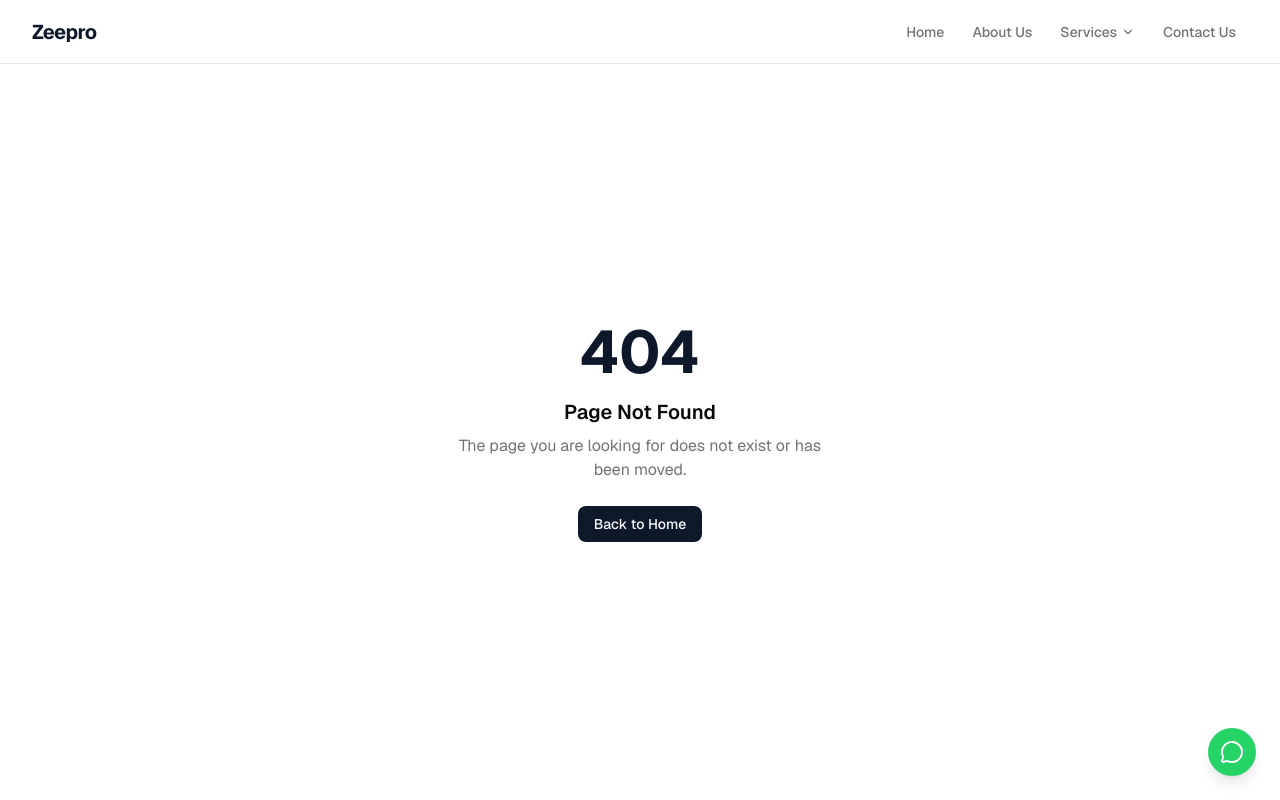
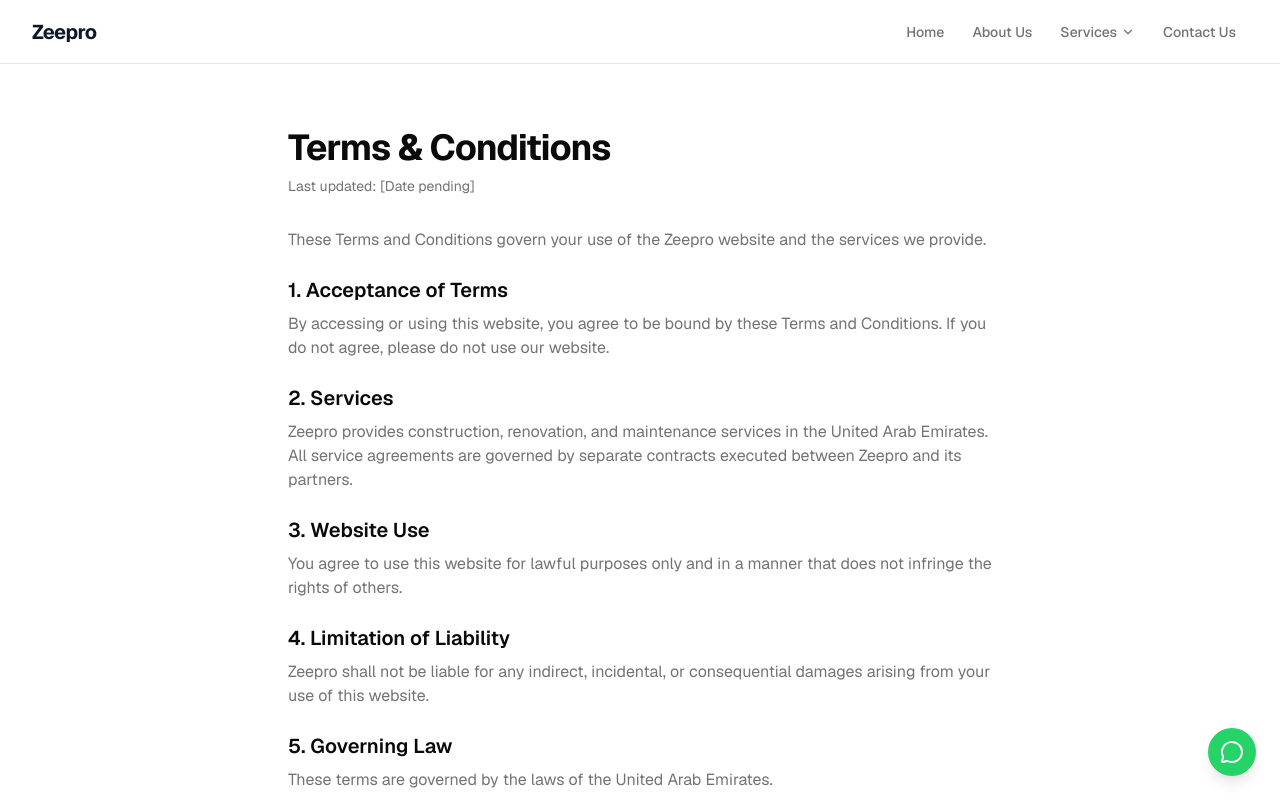
Before and after one commit to zee-pro/zeepro-services, a Next.js app: page /terms in a window 1280 px wide. Before the commit this address had no page. Shown: the top 800 px of the page. Built offline with nearby package versions, Linux system fonts and the light colour scheme.

Commit message:
phase 6: legal pages — privacy policy, terms & conditions

```diff
--- /dev/null
+++ b/src/app/privacy-policy/page.tsx
@@ -0,0 +1,73 @@
+import type { Metadata } from "next";
+
+export const metadata: Metadata = {
+  title: "Privacy Policy",
+  robots: { index: false },
+};
+
+export default function PrivacyPolicyPage() {
+  return (
+    <div className="mx-auto max-w-3xl px-4 py-16 sm:px-6 lg:px-8">
+      <h1 className="text-3xl font-bold tracking-tight text-foreground sm:text-4xl">
+        Privacy Policy
+      </h1>
+      <p className="mt-2 text-sm text-muted-foreground">
+        Last updated: [Date pending]
+      </p>
+
+      {/* TODO: [Legal/Client] Provide complete Privacy Policy text */}
+      <div className="mt-8 space-y-6 text-muted-foreground">
+        <p>
+          This Privacy Policy describes how Zeepro collects, uses, and
+          protects your personal information when you use our website and
+          services.
+        </p>
+
+        <section>
+          <h2 className="text-xl font-semibold text-foreground">
+            1. Information We Collect
+          </h2>
+          <p className="mt-2">
+            We collect information you provide directly to us, such as your
+            name, email address, phone number, and company name when you submit
+            our contact form.
+          </p>
+        </section>
+
+        <section>
+          <h2 className="text-xl font-semibold text-foreground">
+            2. How We Use Your Information
+          </h2>
+          <p className="mt-2">
+            We use the information we collect to respond to your inquiries,
+            provide our services, and communicate with you about your projects.
+          </p>
+        </section>
+
+        <section>
+          <h2 className="text-xl font-semibold text-foreground">
+            3. Data Protection
+          </h2>
+          <p className="mt-2">
+            We implement appropriate security measures to protect your personal
+            information from unauthorized access, alteration, or disclosure.
+          </p>
+        </section>
+
+        <section>
+          <h2 className="text-xl font-semibold text-foreground">
+            4. Contact Us
+          </h2>
+          <p className="mt-2">
+            If you have any questions about this Privacy Policy, please contact
+            us using the information provided on our Contact page.
+          </p>
+        </section>
+
+        <p className="border-t border-border pt-6 text-xs italic text-muted-foreground/60">
+          Full Privacy Policy text pending client legal review and approval.
+        </p>
+      </div>
+    </div>
+  );
+}
--- /dev/null
+++ b/src/app/terms/page.tsx
@@ -0,0 +1,83 @@
+import type { Metadata } from "next";
+
+export const metadata: Metadata = {
+  title: "Terms & Conditions",
+  robots: { index: false },
+};
+
+export default function TermsPage() {
+  return (
+    <div className="mx-auto max-w-3xl px-4 py-16 sm:px-6 lg:px-8">
+      <h1 className="text-3xl font-bold tracking-tight text-foreground sm:text-4xl">
+        Terms &amp; Conditions
+      </h1>
+      <p className="mt-2 text-sm text-muted-foreground">
+        Last updated: [Date pending]
+      </p>
+
+      {/* TODO: [Legal/Client] Provide complete Terms & Conditions text */}
+      <div className="mt-8 space-y-6 text-muted-foreground">
+        <p>
+          These Terms and Conditions govern your use of the Zeepro website and
+          the services we provide.
+        </p>
+
+        <section>
+          <h2 className="text-xl font-semibold text-foreground">
+            1. Acceptance of Terms
+          </h2>
+          <p className="mt-2">
+            By accessing or using this website, you agree to be bound by these
+            Terms and Conditions. If you do not agree, please do not use our
+            website.
+          </p>
+        </section>
+
+        <section>
+          <h2 className="text-xl font-semibold text-foreground">
+            2. Services
+          </h2>
+          <p className="mt-2">
+            Zeepro provides construction, renovation, and maintenance services
+            in the United Arab Emirates. All service agreements are governed by
+            separate contracts executed between Zeepro and its partners.
+          </p>
+        </section>
+
+        <section>
+          <h2 className="text-xl font-semibold text-foreground">
+            3. Website Use
+          </h2>
+          <p className="mt-2">
+            You agree to use this website for lawful purposes only and in a
+            manner that does not infringe the rights of others.
+          </p>
+        </section>
+
+        <section>
+          <h2 className="text-xl font-semibold text-foreground">
+            4. Limitation of Liability
+          </h2>
+          <p className="mt-2">
+            Zeepro shall not be liable for any indirect, incidental, or
+            consequential damages arising from your use of this website.
+          </p>
+        </section>
+
+        <section>
+          <h2 className="text-xl font-semibold text-foreground">
+            5. Governing Law
+          </h2>
+          <p className="mt-2">
+            These terms are governed by the laws of the United Arab Emirates.
+          </p>
+        </section>
+
+        <p className="border-t border-border pt-6 text-xs italic text-muted-foreground/60">
+          Full Terms and Conditions text pending client legal review and
+          approval.
+        </p>
+      </div>
+    </div>
+  );
+}
```
